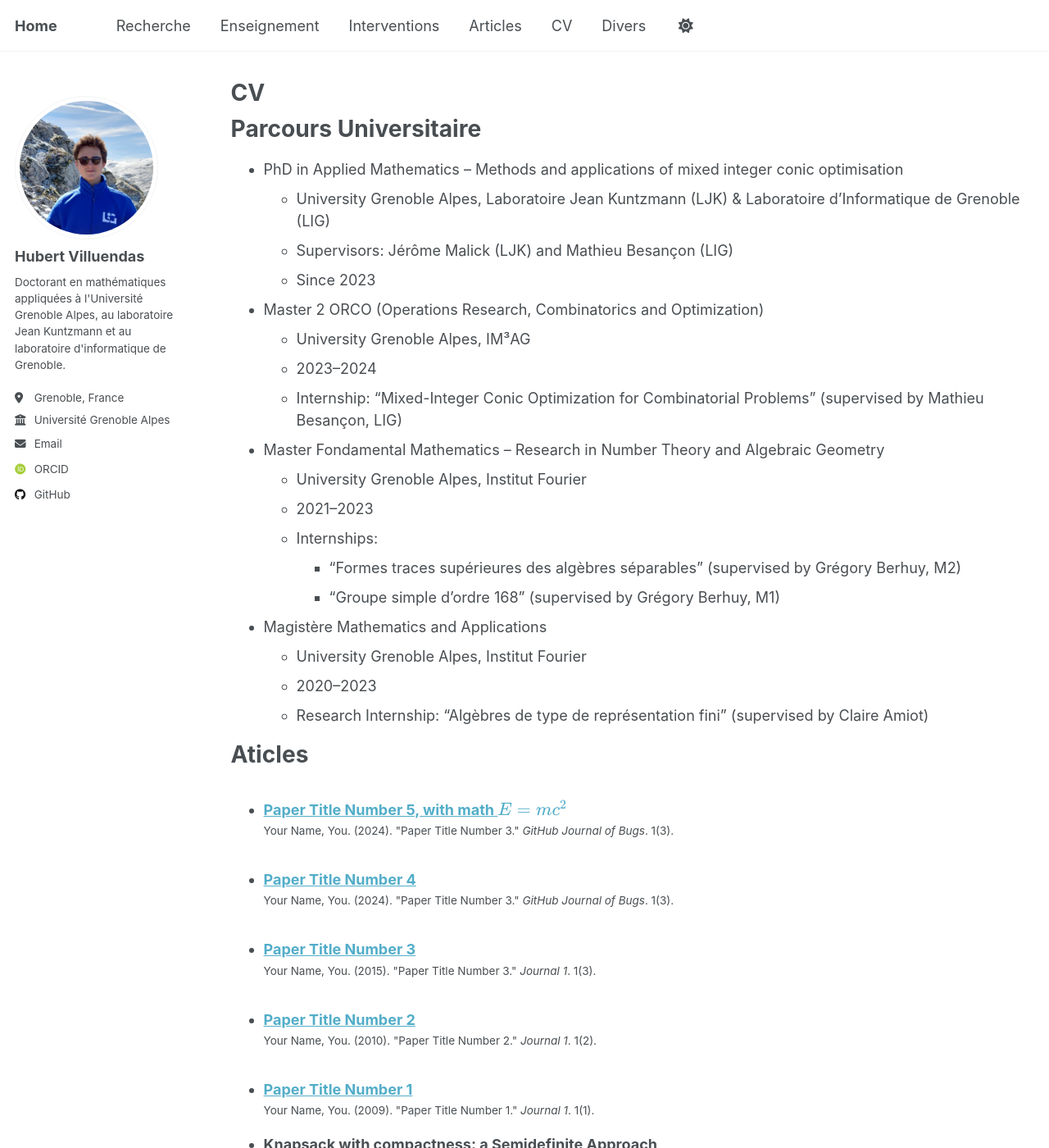
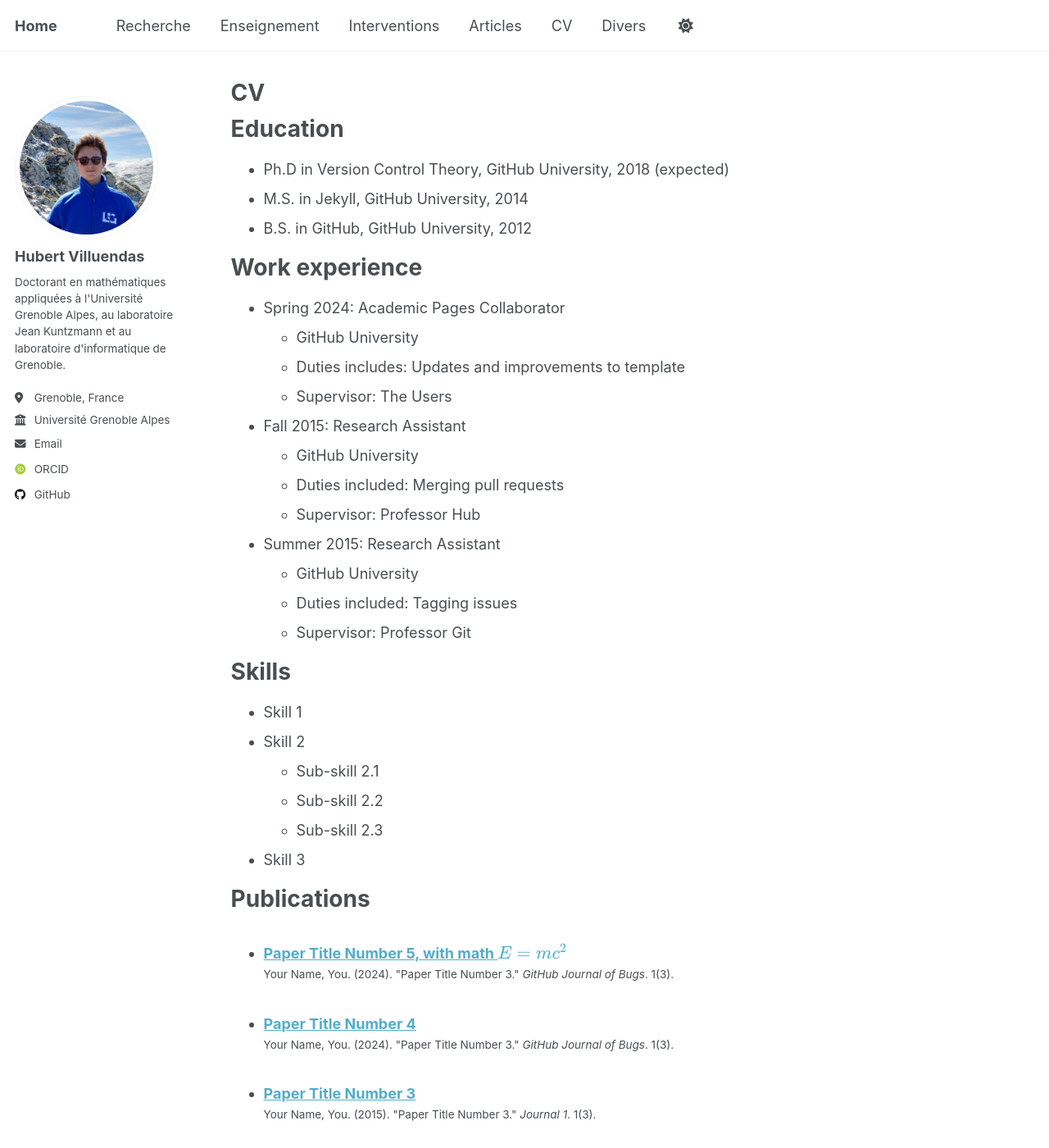
Before and after one commit to HubertVilluendas/hubertvilluendas.github.io, a Jekyll site: the page built from _pages/cv.md, in a window 1280 px wide and 1400 px high. Shown: the whole window at 82% size. Built offline with Jekyll 4.4.1, drawn with Linux system fonts in a browser that asks for light colours; some web fonts are replaced; a script that is not in the unit is left out; some of the changed text lies outside the part shown.

Commit message:
Revert "Changement effectif de CV"
This reverts commit 6801431722bcbe5ef39855f2ab266a16f4f2439e.

```diff
--- a/_pages/cv.md
+++ b/_pages/cv.md
@@ -6,51 +6,59 @@ author_profile: true
 redirect_from:
   - /resume
 ---
+
 {% include base_path %}
 
-Parcours Universitaire
+Education
 ======
-* PhD in Applied Mathematics – Methods and applications of mixed integer conic optimisation
-  * University Grenoble Alpes, Laboratoire Jean Kuntzmann (LJK) & Laboratoire d'Informatique de Grenoble (LIG)
-  * Supervisors: Jérôme Malick (LJK) and Mathieu Besançon (LIG)
-  * Since 2023
+* Ph.D in Version Control Theory, GitHub University, 2018 (expected)
+* M.S. in Jekyll, GitHub University, 2014
+* B.S. in GitHub, GitHub University, 2012
 
-* Master 2 ORCO (Operations Research, Combinatorics and Optimization)
-  * University Grenoble Alpes, IM³AG
-  * 2023–2024
-  * Internship: "Mixed-Integer Conic Optimization for Combinatorial Problems" (supervised by Mathieu Besançon, LIG)
+Work experience
+======
+* Spring 2024: Academic Pages Collaborator
+  * GitHub University
+  * Duties includes: Updates and improvements to template
+  * Supervisor: The Users
 
-* Master Fondamental Mathematics – Research in Number Theory and Algebraic Geometry
-  * University Grenoble Alpes, Institut Fourier
-  * 2021–2023
-  * Internships:
-    * "Formes traces supérieures des algèbres séparables" (supervised by Grégory Berhuy, M2)
-    * "Groupe simple d'ordre 168" (supervised by Grégory Berhuy, M1)
+* Fall 2015: Research Assistant
+  * GitHub University
+  * Duties included: Merging pull requests
+  * Supervisor: Professor Hub
 
-* Magistère Mathematics and Applications
-  * University Grenoble Alpes, Institut Fourier
-  * 2020–2023
-  * Research Internship: "Algèbres de type de représentation fini" (supervised by Claire Amiot)
+* Summer 2015: Research Assistant
+  * GitHub University
+  * Duties included: Tagging issues
+  * Supervisor: Professor Git
 
-Aticles
+Skills
+======
+* Skill 1
+* Skill 2
+  * Sub-skill 2.1
+  * Sub-skill 2.2
+  * Sub-skill 2.3
+* Skill 3
+
+Publications
 ======
   <ul>{% for post in site.publications reversed %}
     {% include archive-single-cv.html %}
   {% endfor %}</ul>
-  * **Knapsack with compactness: a Semidefinite Approach**
-    * To be published – [Preprint disponible sur arXiv](https://arxiv.org/abs/2504.17543)
 
-Présentations
+Talks
 ======
   <ul>{% for post in site.talks reversed %}
-    {% include archive-single-talk-cv.html %}
+    {% include archive-single-talk-cv.html  %}
   {% endfor %}</ul>
-  * **Compact Knapsack: a Semidefinite Approach** – ROADEF
-  * **A Semidefinite Approach for the Compact Knapsack** – PGMO
 
-Enseignement
+Teaching
 ======
   <ul>{% for post in site.teaching reversed %}
     {% include archive-single-cv.html %}
   {% endfor %}</ul>
-  *(Section vide – à compléter si nécessaire)*
+
+Service and leadership
+======
+* Currently signed in to 43 different slack teams
```
Also changed, not shown: _pages/interventions.html (added).
